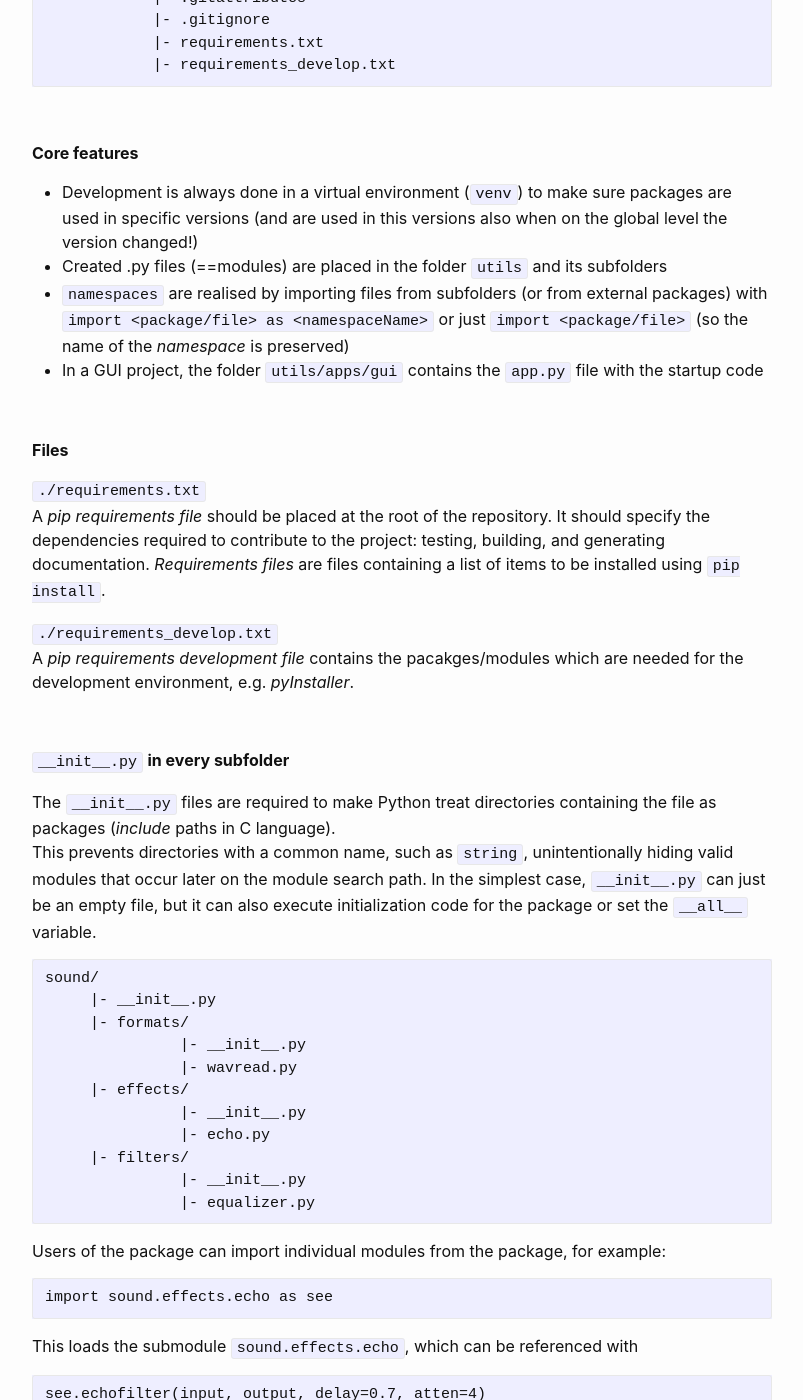
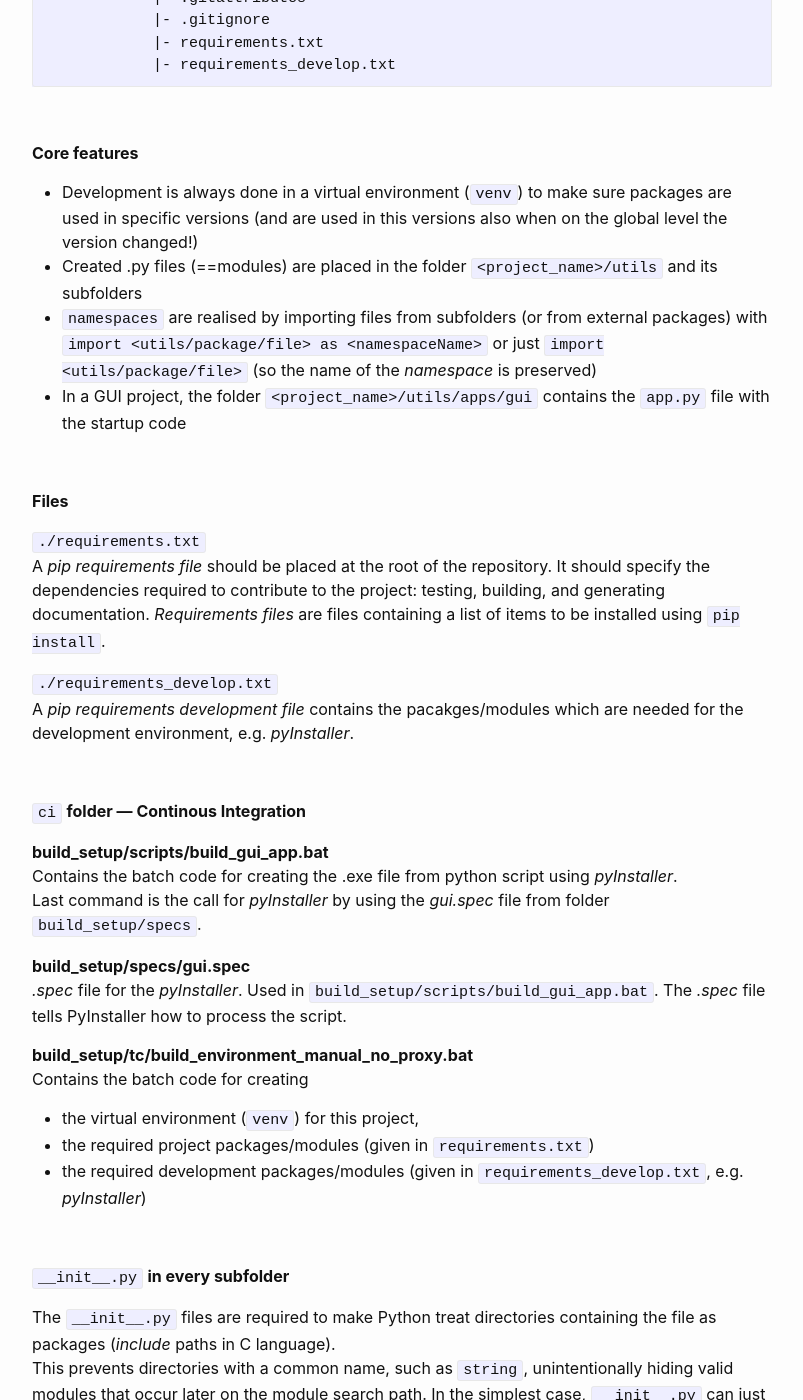
Before and after one commit to Hautaklyttn/progDocs, a Jekyll site: the page built from docs/articles/python.md, in a window 1280 px wide and 1400 px high, scrolled down 16039 px. Shown: the whole window, without its empty margins (238-1041 px from the left). Built offline with Jekyll 4.4.1, drawn with Linux system fonts in a browser that asks for light colours; some of the changed text lies outside the part shown.

Commit message:
Update python.md

```diff
--- a/docs/articles/python.md
+++ b/docs/articles/python.md
@@ -27,9 +27,10 @@ layout: default
 &nbsp;&nbsp;&nbsp;&nbsp;&nbsp; [<font size="-1">1.10 `call-by-value` / `call-by-reference`</font>](#ch1-10)
 &nbsp;&nbsp;&nbsp;&nbsp;&nbsp; [<font size="-1">1.11 Variable Scope</font>](#ch1-11)
 &nbsp;&nbsp;&nbsp;&nbsp;&nbsp; [<font size="-1">1.12 'Best' Program Structure</font>](#ch1-12)
-&nbsp;&nbsp;&nbsp;&nbsp;&nbsp;&nbsp;&nbsp;&nbsp;&nbsp;&nbsp; [<font size="-1">1.12.1 `__init__.py` in every subfolder</font>](#ch1-12-1)
-&nbsp;&nbsp;&nbsp;&nbsp;&nbsp;&nbsp;&nbsp;&nbsp;&nbsp;&nbsp; [<font size="-1">1.12.2 `venv` — Creation of virtual environments</font>](#ch1-12-2)
-&nbsp;&nbsp;&nbsp;&nbsp;&nbsp;&nbsp;&nbsp;&nbsp;&nbsp;&nbsp; [<font size="-1">1.12.3 `ci` folder — Continous Integration</font>](#ch1-12-3)
+&nbsp;&nbsp;&nbsp;&nbsp;&nbsp;&nbsp;&nbsp;&nbsp;&nbsp;&nbsp; [<font size="-1">1.12.1 `ci` folder — Continous Integration</font>](#ch1-12-1)
+&nbsp;&nbsp;&nbsp;&nbsp;&nbsp;&nbsp;&nbsp;&nbsp;&nbsp;&nbsp; [<font size="-1">1.12.2 `__init__.py` in every subfolder</font>](#ch1-12-2)
+&nbsp;&nbsp;&nbsp;&nbsp;&nbsp;&nbsp;&nbsp;&nbsp;&nbsp;&nbsp; [<font size="-1">1.12.3 `venv` — Creation of virtual environments</font>](#ch1-12-3)
+
 
 ### 2. Functions
 &nbsp;&nbsp;&nbsp;&nbsp;&nbsp; [<font size="-1">2.1 Basic Functions</font>](#ch2-1)
@@ -576,9 +577,9 @@ Folder Layout
 
 **Core features**
   - Development is always done in a virtual environment (`venv`) to make sure packages are used in specific versions (and are used in this versions also when on the global level the version changed!)
-  - Created .py files (==modules) are placed in the folder `utils` and its subfolders
-  - `namespaces` are realised by importing files from subfolders (or from external packages) with `import <package/file> as <namespaceName>` or just `import <package/file>` (so the name of the *namespace* is preserved)
-  - In a GUI project, the folder `utils/apps/gui` contains the `app.py` file with the startup code
+  - Created .py files (==modules) are placed in the folder `<project_name>/utils` and its subfolders
+  - `namespaces` are realised by importing files from subfolders (or from external packages) with `import <utils/package/file> as <namespaceName>` or just `import <utils/package/file>` (so the name of the *namespace* is preserved)
+  - In a GUI project, the folder `<project_name>/utils/apps/gui` contains the `app.py` file with the startup code
 
 &nbsp;
 
@@ -593,6 +594,24 @@ A *pip requirements development file* contains the pacakges/modules which are ne
 &nbsp;
 
 <a name="ch1-12-1"></a>
+#### `ci` **folder — Continous Integration**
+
+**build_setup/scripts/build_gui_app.bat**
+Contains the batch code for creating the .exe file from python script using *pyInstaller*.
+Last command is the call for *pyInstaller* by using the *gui.spec* file from folder `build_setup/specs`.
+
+**build_setup/specs/gui.spec**
+*.spec* file for the *pyInstaller*. Used in `build_setup/scripts/build_gui_app.bat`. The *.spec* file tells PyInstaller how to process the script.
+
+**build_setup/tc/build_environment_manual_no_proxy.bat**
+Contains the batch code for creating
+  - the virtual environment (`venv`) for this project,
+  - the required project packages/modules (given in `requirements.txt`)
+  - the required development packages/modules (given in `requirements_develop.txt`, e.g. *pyInstaller*)
+
+&nbsp;
+
+<a name="ch1-12-2"></a>
 #### `__init__.py` **in every subfolder**
 The `__init__.py` files are required to make Python treat directories containing the file as packages (*include* paths in C language).
 This prevents directories with a common name, such as `string`, unintentionally hiding valid modules that occur later on the module search path. In the simplest case, `__init__.py` can just be an empty file, but it can also execute initialization code for the package or set the `__all__` variable.
@@ -623,7 +642,7 @@ see.echofilter(input, output, delay=0.7, atten=4)
 
 &nbsp;
 
-<a name="ch1-12-2"></a>
+<a name="ch1-12-3"></a>
 #### `venv` **— Creation of virtual environments**
 The `venv` module supports creating lightweight “virtual environments”, each with their **own independent set of Python packages** installed in their `site` directories. A virtual environment is created on top of an existing Python installation, known as the virtual environment’s "base" Python, and may optionally be isolated from the packages in the base environment, so only those explicitly installed in the virtual environment are available.
 
@@ -642,24 +661,6 @@ Running this command creates the target directory (creating any parent directori
 
 How venvs work
 When a Python interpreter is running from a virtual environment, `sys.prefix` and `sys.exec_prefix` point to the directories of the virtual environment, whereas `sys.base_prefix` and `sys.base_exec_prefix` point to those of the base Python used to create the environment. It is sufficient to check `sys.prefix == sys.base_prefix` to determine if the current interpreter is running from a virtual environment.
-
-&nbsp;
-
-<a name="ch1-12-3"></a>
-#### `ci` **folder — Continous Integration**
-
-**build_setup/scripts/build_gui_app.bat**
-Contains the batch code for creating the .exe file from python script using *pyInstaller*.
-Last command is the call for *pyInstaller* by using the *gui.spec* file from folder `build_setup/specs`.
-
-**build_setup/specs/gui.spec**
-*.spec* file for the *pyInstaller*. Used in `build_setup/scripts/build_gui_app.bat`. The *.spec* file tells PyInstaller how to process the script.
-
-**build_setup/tc/build_environment_manual_no_proxy.bat**
-Contains the batch code for creating
-  - the virtual environment (`venv`) for this project,
-  - the required project packages/modules (given in `requirements.txt`)
-  - the required development packages/modules (given in `requirements_develop.txt`, e.g. *pyInstaller*)
 
 &nbsp;
 
```
